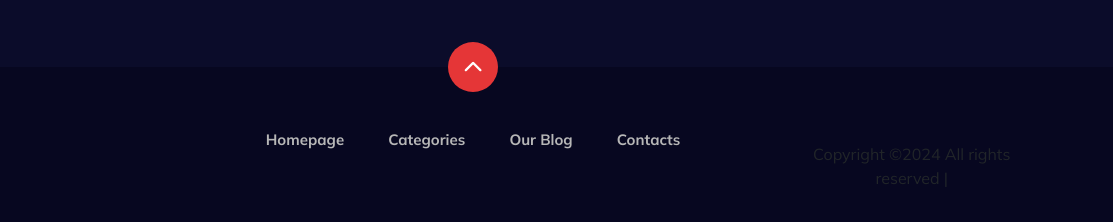
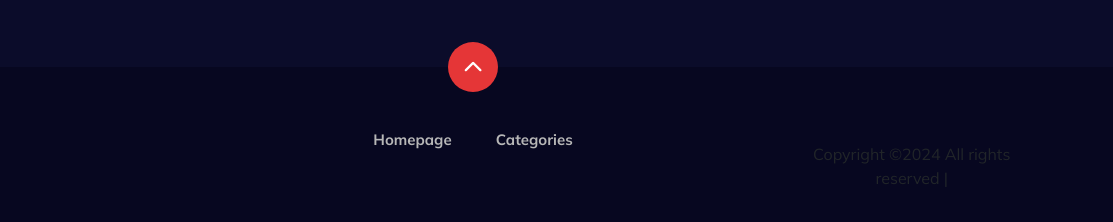
Before and after one commit to Jeroscie/Anime-RC, a website: page public/categories.html in a window 1280 px wide. Shown: the part 372-594 px from the top of the page, 167-1280 px from the left. Drawn offline with nearby package versions, Linux system fonts and the light colour scheme.

Commit message:
Update categories.html

```diff
--- a/public/categories.html
+++ b/public/categories.html
@@ -177,8 +177,7 @@
                     <ul>
                         <li class="active"><a href="./index.html">Homepage</a></li>
                         <li><a href="./categories.html">Categories</a></li>
-                        <li><a href="./blog.html">Our Blog</a></li>
-                        <li><a href="#">Contacts</a></li>
+
                     </ul>
                 </div>
             </div>
```
